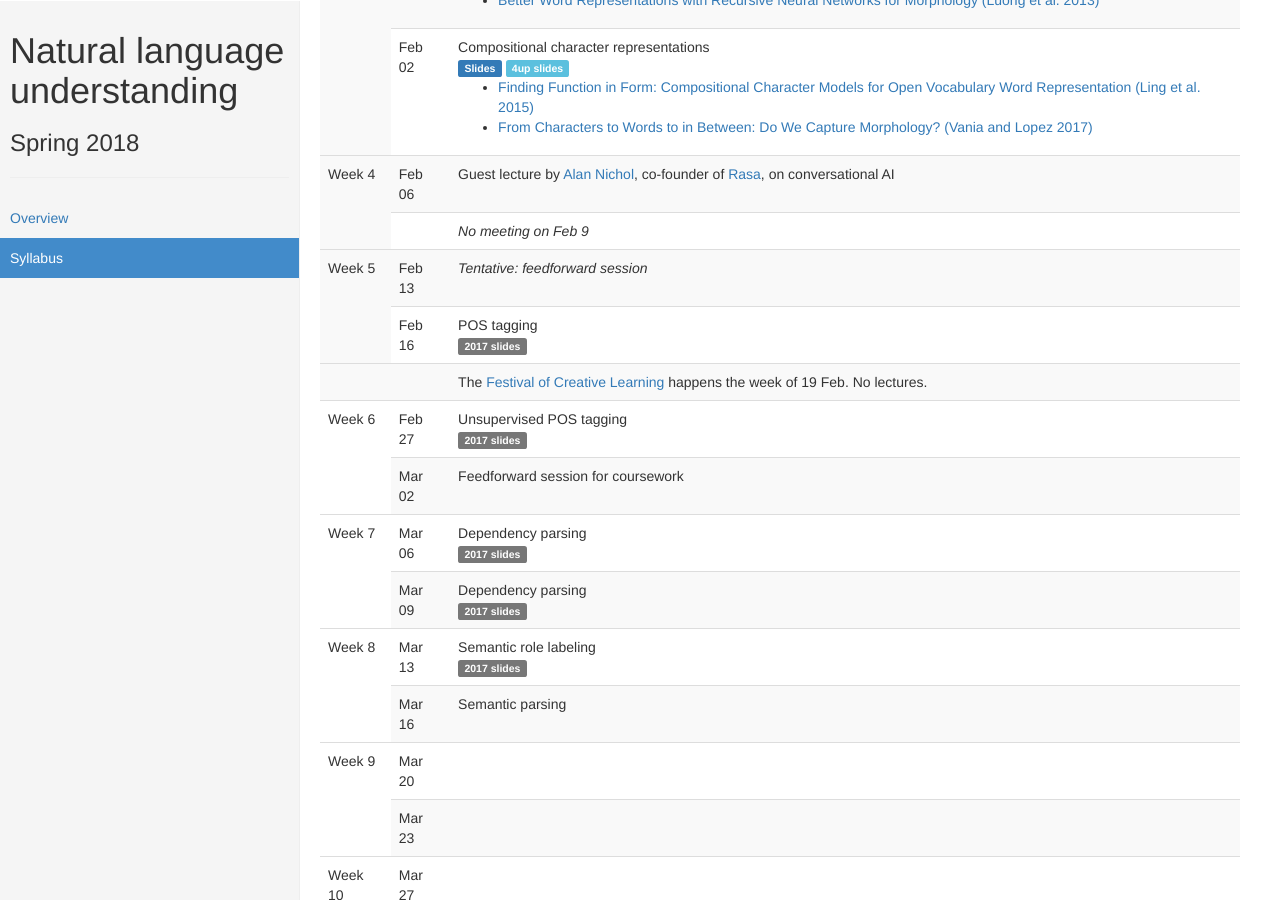
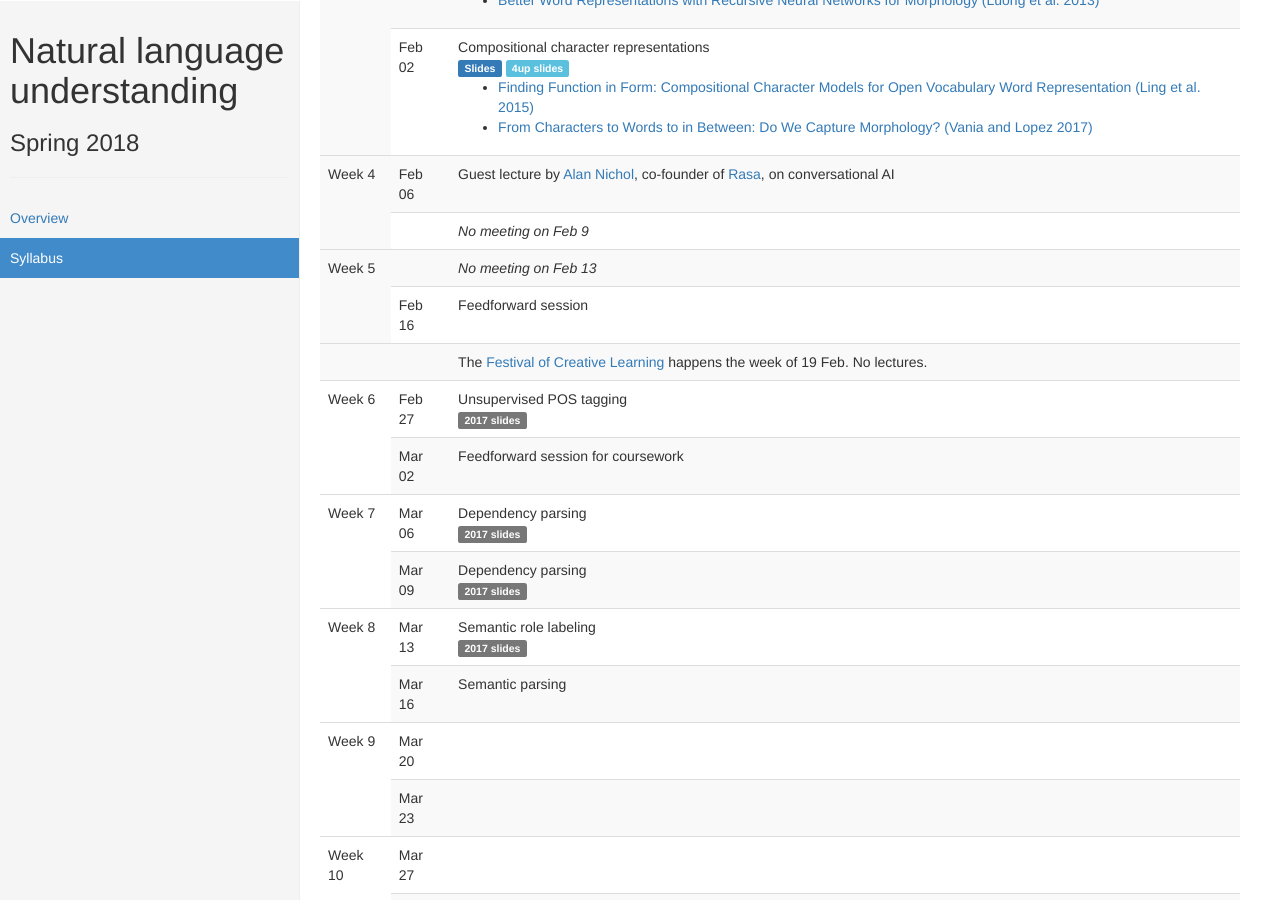
Before and after one commit to alopez/nlu-class, a Jekyll site: the page built from syllabus.md, in a window 1280 px wide and 900 px high, scrolled down 676 px. Built offline with Jekyll 4.4.1, drawn with Linux system fonts in a browser that asks for light colours.

Commit message:
Update syllabus

```diff
--- a/_data/syllabus.yaml
+++ b/_data/syllabus.yaml
@@ -76,14 +76,13 @@
     - title: '<i>No meeting on Feb 9</i>'
 - name: Week 5
   plan:
-  - date: 2018-02-13
+  - date: ""
     header:
-    - title: "<i>Tentative: feedforward session</i>"
+    - title: "<i>No meeting on Feb 13</i>"
   - date: 2018-02-16
     header:
-    - title: "POS tagging"
+    - title: "Feedforward session"
       type: lecture
-      oldslides: assets/slides/2017/nlu_l10_unsuptag1.pdf
     items:
 - plan:
   - header:
```
